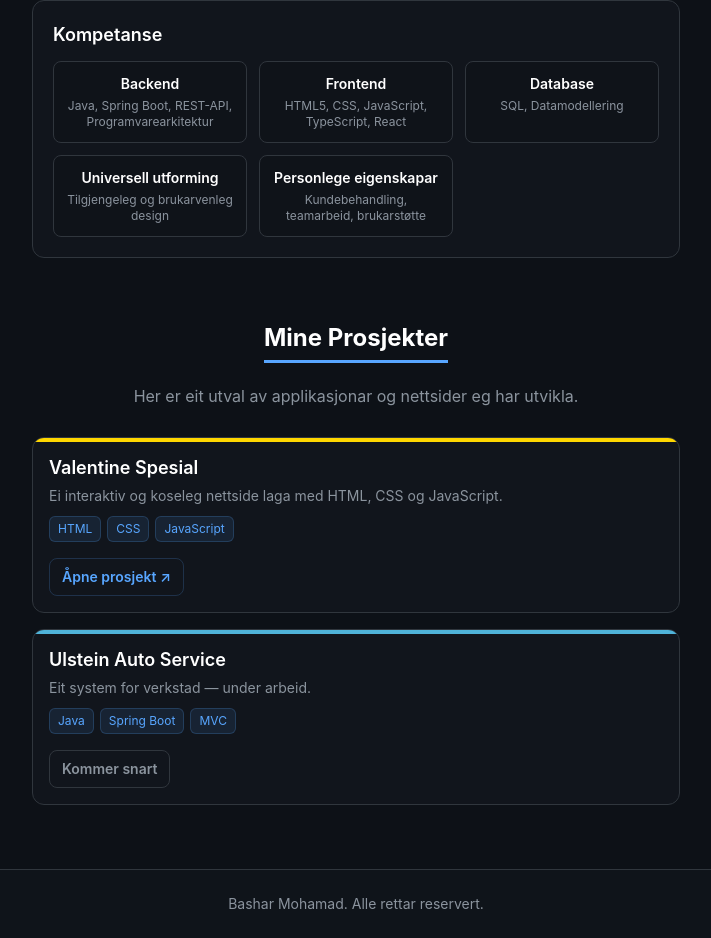
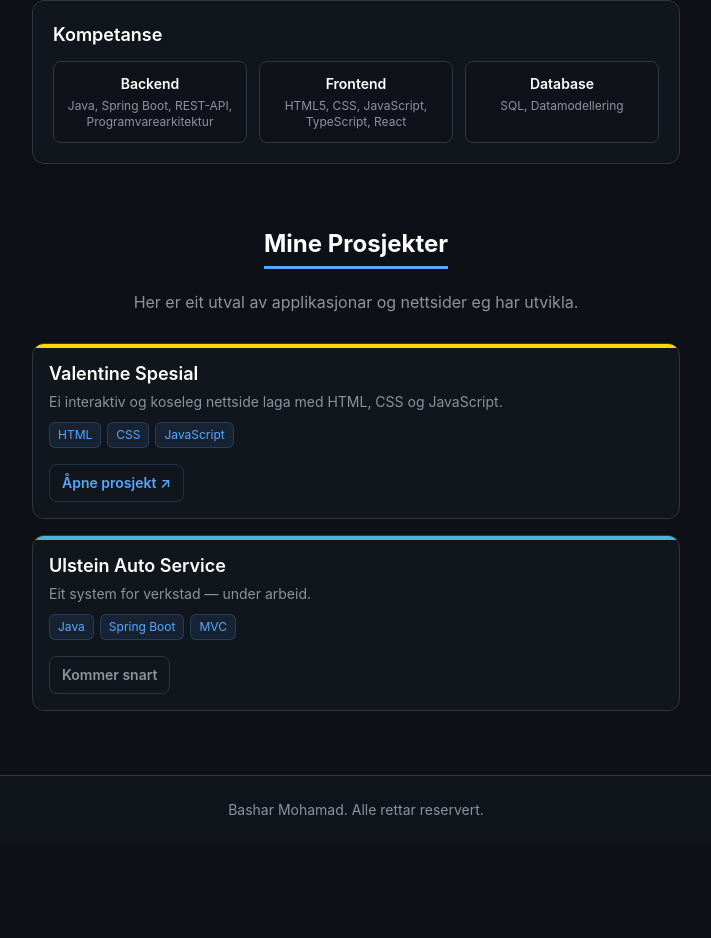
Before and after one commit to Bashar709/porotfolio, a React (Vite) app: page / in a window 1280 px wide. Shown: the part 899-1837 px from the top of the page, without its empty margins (284-995 px from the left). After the commit the page ends 1743 px from the top, so only its background shows below. Built offline with nearby package versions, Linux system fonts and the light colour scheme.

Commit message:
Trim skills list to backend, frontend, database

```diff
--- a/src/components/About.tsx
+++ b/src/components/About.tsx
@@ -4,8 +4,6 @@ const skills = [
   { title: 'Backend', items: 'Java, Spring Boot, REST-API, Programvarearkitektur' },
   { title: 'Frontend', items: 'HTML5, CSS, JavaScript, TypeScript, React' },
   { title: 'Database', items: 'SQL, Datamodellering' },
-  { title: 'Universell utforming', items: 'Tilgjengeleg og brukarvenleg design' },
-  { title: 'Personlege eigenskapar', items: 'Kundebehandling, teamarbeid, brukarstøtte' },
 ]
 
 export default function About() {
```
